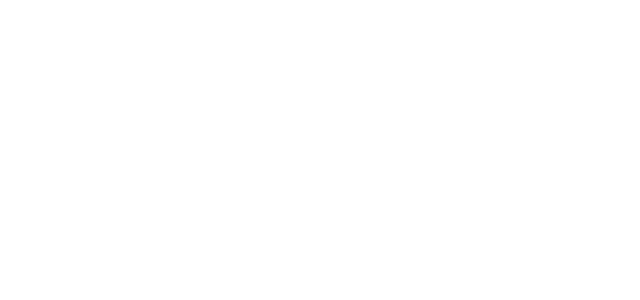
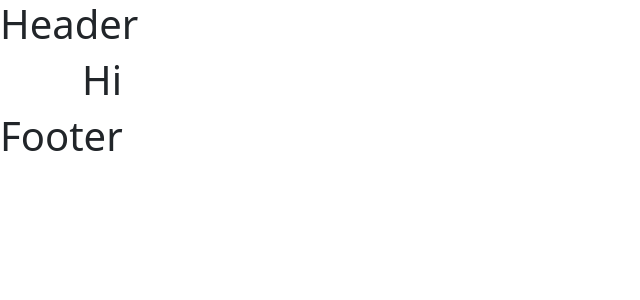
Before and after one commit to DenisAliev/PiServerMonitor, a React (Create React App) app in the folder PiServerMonitor/ClientApp/: page / in a window 1280 px wide. Shown: the top 300 px of the page, without its empty margins (0-640 px from the left). Built offline with nearby package versions, Linux system fonts and the light colour scheme.

Commit message:
Added NavMenu, Header, Footer, Layout

```diff
--- a/PiServerMonitor/ClientApp/package.json
+++ b/PiServerMonitor/ClientApp/package.json
@@ -3,7 +3,6 @@
   "version": "0.1.0",
   "private": true,
   "dependencies": {
-    "bootstrap": "^4.1.3",
     "jquery": "^3.5.1",
     "merge": "^1.2.1",
     "oidc-client": "^1.9.0",
@@ -12,7 +11,7 @@
     "react-router-bootstrap": "^0.25.0",
     "react-router-dom": "^5.1.2",
     "react-scripts": "^3.4.4",
-    "reactstrap": "^8.4.1",
+    "reactstrap": "~8.9.0",
     "rimraf": "^2.6.2"
   },
   "devDependencies": {
--- a/PiServerMonitor/ClientApp/src/App.js
+++ b/PiServerMonitor/ClientApp/src/App.js
@@ -1,4 +1,7 @@
 import React, { Component } from 'react';
+import { Route, Switch, Router } from 'react-router-dom';
+import Layout from "./pages/Layout";
+import Login from "./pages/Login";
 
 
 export default class App extends Component {
@@ -6,7 +9,11 @@
 
   render () {
     return (
-      <p></p>
+        <Layout>
+          <Switch>
+            <Route path='/' component={Login}/>
+          </Switch>
+        </Layout>
     );
   }
 }
--- /dev/null
+++ b/PiServerMonitor/ClientApp/src/components/Footer.js
@@ -0,0 +1,10 @@
+import React, {Component} from "react";
+
+export default class Footer extends Component{
+
+    render() {
+        return(
+          <h1> Footer </h1>
+        );
+    }
+}
--- /dev/null
+++ b/PiServerMonitor/ClientApp/src/components/Header.js
@@ -0,0 +1,10 @@
+import React, {Component} from "react";
+
+export default class Header extends Component{
+
+    render() {
+        return(
+            <h1>Header</h1>
+        );
+    }
+}
--- /dev/null
+++ b/PiServerMonitor/ClientApp/src/pages/Layout.js
@@ -0,0 +1,18 @@
+import React, {Component} from "react";
+import Footer from "../components/Footer";
+import Header from "../components/Header";
+import {Container} from "reactstrap";
+
+export default class Layout extends Component{
+    render() {
+        return(
+            <div>
+                <Header/>
+                <Container>
+                    {this.props.children}
+                </Container>
+                <Footer/>
+            </div>
+        );
+    }
+}
--- /dev/null
+++ b/PiServerMonitor/ClientApp/src/pages/Login.js
@@ -0,0 +1,11 @@
+
+import React from "react";
+
+
+export default class Login extends React.Component{
+    render() {
+        return(
+           <h1>Hi</h1>
+        );
+    }
+}
```
Also changed, not shown: PiServerMonitor/ClientApp/public/index.html (+0 -21 lines), PiServerMonitor/ClientApp/src/components/NavMenu.js (added, +8 -0 lines), 2 other files (tests, documents, lock files or other folders).
